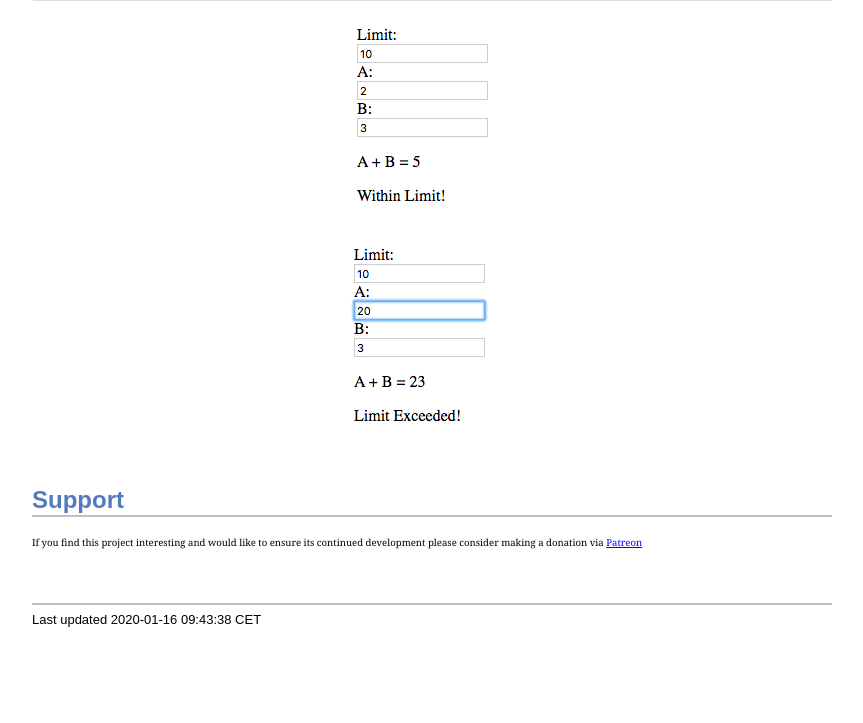
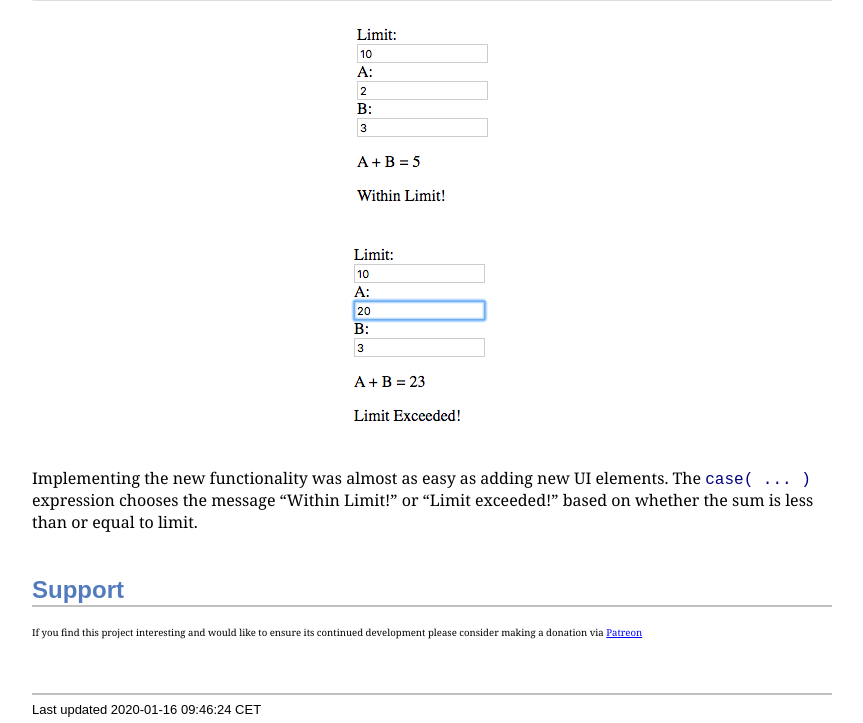
Before and after one commit to alex-gutev/tridash, a plain HTML site: page index.html in a window 1280 px wide. Shown: the part 2554-3277 px from the top of the page, without its empty margins (208-1071 px from the left). Before the commit the page ends 3187 px from the top, so only its background shows below. Drawn offline with Linux system fonts and the light colour scheme.

Commit message:
Add explanation to second example.

```diff
--- a/index.html
+++ b/index.html
@@ -198,6 +198,10 @@ also given by the user.</p></div>
 <img src="images/examples/limit2.png" alt="Limit: 10 A: 20, B: 3, A + B = 5, Limit Exceeded!">
 </div>
 </div>
+<div class="paragraph"><p>Implementing the new functionality was almost as easy as adding new UI
+elements. The <span class="monospaced">case( ... )</span> expression chooses the message &#8220;Within
+Limit!&#8221; or &#8220;Limit exceeded!&#8221; based on whether the sum is less than
+or equal to limit.</p></div>
 </div>
 </div>
 </div>
@@ -213,7 +217,7 @@ its continued development please consider making a donation via
 <div id="footer">
 <div id="footer-text">
 Last updated
- 2020-01-16 09:43:38 CET
+ 2020-01-16 09:46:24 CET
 </div>
 </div>
 </body>
```
Also changed, not shown: 1 other file.
